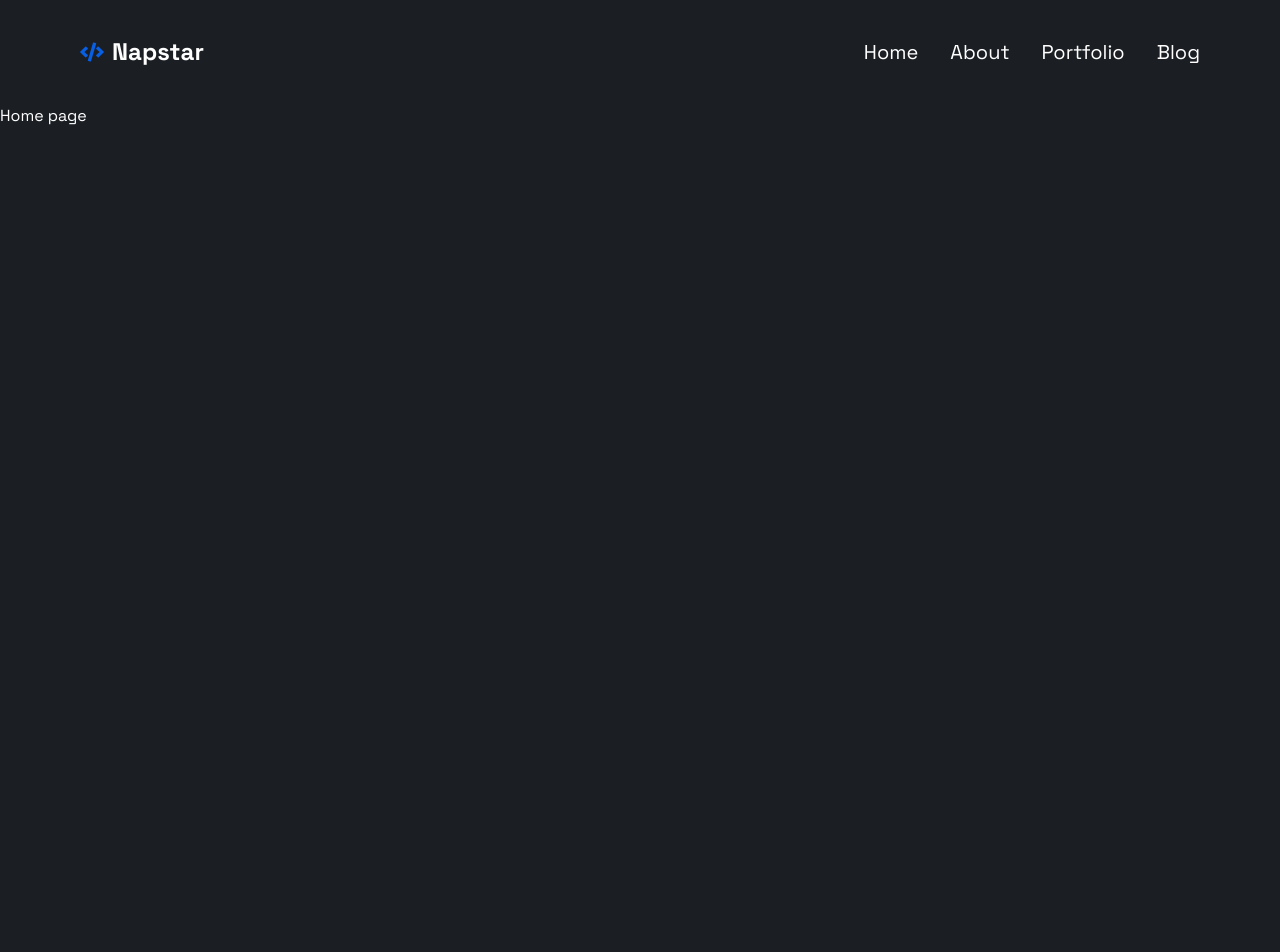
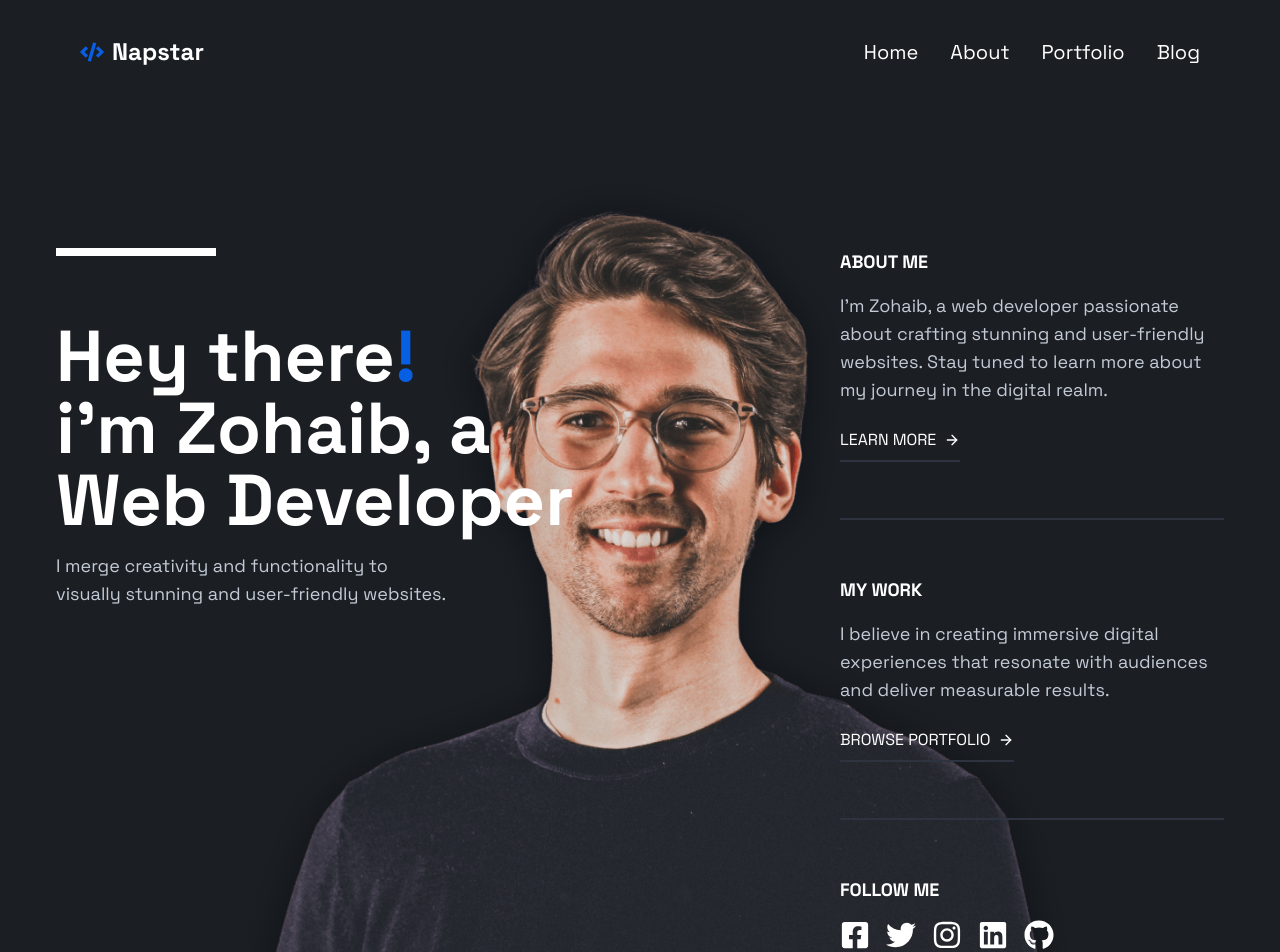
Before and after one commit to napstar-420/my-portfolio-v2, a Next.js app: page / in a window 1280 px wide. Shown: the top 952 px of the page. Before the commit the page ends 800 px from the top, so only its background shows below. Built offline with nearby package versions, Linux system fonts and the light colour scheme.

Commit message:
feat: create hero section < Home Page

```diff
--- a/app/globals.css
+++ b/app/globals.css
@@ -11,3 +11,9 @@ body {
   color: var(--foreground-main);
   background: var(--background-main);
 }
+
+@layer components {
+  .bar-muted {
+    @apply bg-muted h-[2px] w-full;
+  }
+}
--- a/app/layout.tsx
+++ b/app/layout.tsx
@@ -18,8 +18,10 @@ export default function RootLayout({
   return (
     <html lang="en">
       <body className={font.className}>
-        <Header />
-        {children}
+        <div className="mx-auto max-w-screen-xl">
+          <Header />
+          {children}
+        </div>
       </body>
     </html>
   );
--- a/app/page.tsx
+++ b/app/page.tsx
@@ -1,3 +1,87 @@
+import RedirectLink from '@/app/ui/redirect-link';
+import Link from 'next/link';
+import Image from 'next/image';
+import {
+  FaFacebookSquare,
+  FaTwitter,
+  FaInstagram,
+  FaLinkedin,
+  FaGithub,
+} from 'react-icons/fa';
+import MyPic from '@/public/my-pic.png';
+
 export default function Home() {
-  return <div>Home page</div>;
+  return (
+    <main>
+      <HeroSection />
+    </main>
+  );
 }
+
+function HeroSection() {
+  const socialMediaLinks = [
+    {
+      icon: <FaFacebookSquare />,
+      href: 'https://www.facebook.com/khanzohaib97/',
+    },
+    { icon: <FaTwitter />, href: 'https://twitter.com/napstar_420' },
+    {
+      icon: <FaInstagram />,
+      href: 'https://www.instagram.com/zohaib_billa_420/',
+    },
+    { icon: <FaLinkedin />, href: 'https://www.linkedin.com/in/napstar420/' },
+    { icon: <FaGithub />, href: 'https://github.com/napstar-420' },
+  ];
+
+  return (
+    <section className="relative mx-14 grid grid-cols-2 gap-4 pb-9 pt-36">
+      <div className="absolute -bottom-10 left-1/2 -z-10 w-3/4 max-w-screen-lg translate-x-[-50%]">
+        <Image src={MyPic} alt="Pic of Zohaib" className="w-full" />
+      </div>
+      <div className="flex flex-col gap-4">
+        <div className="mb-12 h-2 w-40 bg-white" />
+        <h1 className="text-7xl font-bold">
+          Hey there<span className="text-primary">!</span>
+          <br />
+          i&apos;m Zohaib, a<br />
+          Web Developer
+        </h1>
+        <p className="text-light text-lg">
+          I merge creativity and functionality to <br />
+          visually stunning and user-friendly websites.
+        </p>
+      </div>
+      <div className="flex max-w-96 flex-col gap-14 justify-self-end">
+        <div className="flex flex-col gap-4">
+          <h2 className="text-lg font-bold uppercase">About me</h2>
+          <p className="text-light text-lg">
+            I&apos;m Zohaib, a web developer passionate about crafting stunning
+            and user-friendly websites. Stay tuned to learn more about my
+            journey in the digital realm.
+          </p>
+          <RedirectLink href="/about" label="Learn more" />
+        </div>
+        <div className="bar-muted" />
+        <div className="flex flex-col gap-4">
+          <h2 className="text-lg font-bold uppercase">My work</h2>
+          <p className="text-light text-lg">
+            I believe in creating immersive digital experiences that resonate
+            with audiences and deliver measurable results.
+          </p>
+          <RedirectLink href="/portfolio" label="Browse portfolio" />
+        </div>
+        <div className="bar-muted" />
+        <div className="flex flex-col gap-4">
+          <h2 className="text-lg font-bold uppercase">Follow me</h2>
+          <div className="flex gap-4 text-3xl">
+            {socialMediaLinks.map(({ icon, href }, index) => (
+              <Link target="_blank" key={index} href={href}>
+                {icon}
+              </Link>
+            ))}
+          </div>
+        </div>
+      </div>
+    </section>
+  );
+}
--- /dev/null
+++ b/app/ui/redirect-link.tsx
@@ -0,0 +1,28 @@
+import Link from 'next/link';
+import { LuArrowRight } from 'react-icons/lu';
+import clsx from 'clsx';
+
+interface ComponentProps {
+  label: string;
+  href: string;
+  className?: string;
+}
+
+export default function RedirectLink({
+  label,
+  href,
+  className,
+}: ComponentProps) {
+  return (
+    <Link
+      href={href}
+      className={clsx(
+        'redirect-btn border-muted flex max-w-max items-center gap-2 border-b-2 py-2 uppercase',
+        className,
+      )}
+    >
+      {label}
+      <LuArrowRight />
+    </Link>
+  );
+}
--- a/package.json
+++ b/package.json
@@ -11,6 +11,7 @@
     "prettier:check": "prettier --check --ignore-unknown ."
   },
   "dependencies": {
+    "clsx": "^2.1.0",
     "next": "14.2.1",
     "react": "^18",
     "react-dom": "^18",
--- a/tailwind.config.ts
+++ b/tailwind.config.ts
@@ -10,6 +10,8 @@ const config: Config = {
     extend: {
       colors: {
         primary: '#075fe4',
+        light: '#c3cad5',
+        muted: '#2d343f',
       },
       backgroundImage: {
         'gradient-radial': 'radial-gradient(var(--tw-gradient-stops))',
```
Also changed, not shown: public/my-pic.png, 1 other file (tests, documents, lock files or other folders).
